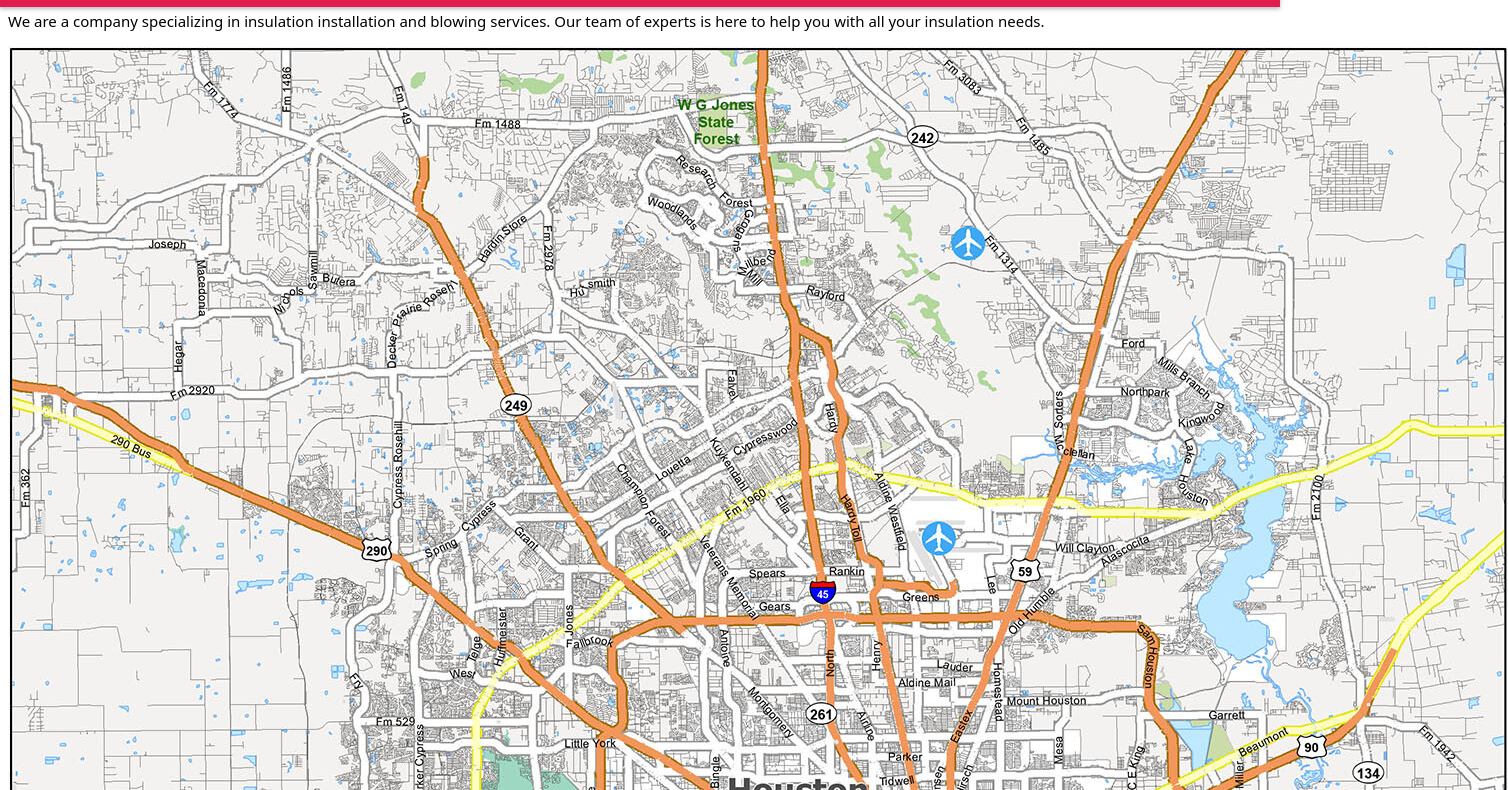
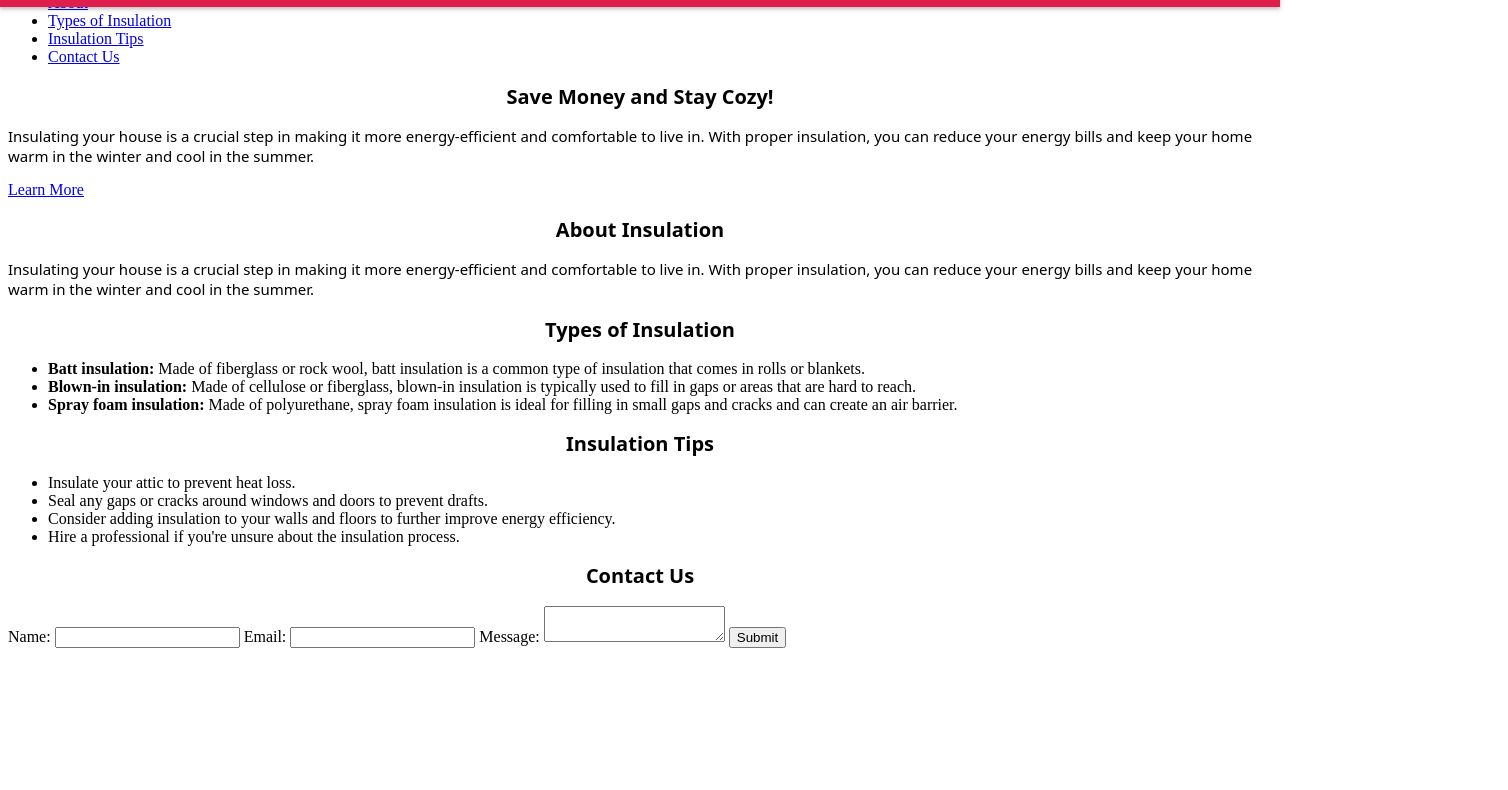
Before and after one commit to MattTeaA13/Insulationandblow, a plain HTML site: page index.html in a window 1280 px wide. Shown: the part 73-863 px from the top of the page, 1508 px wide, since content can reach past the window. After the commit the page ends 800 px from the top, so only its background shows below. Drawn offline with Linux system fonts and the light colour scheme.

Commit message:
Update index.html

```diff
--- a/index.html
+++ b/index.html
@@ -1,57 +1,62 @@
 <!DOCTYPE html>
-<html>
+<html lang="en">
 <head>
+  <meta charset="UTF-8">
+  <meta name="viewport" content="width=device-width, initial-scale=1.0">
   <title>Insulation & Blow</title>
-	<link rel="stylesheet" href="styles.css">
-	<meta name="viewport" content="width=device-width, initial-scale=1">
+  <link rel="stylesheet" type="text/css" href="styles.css">
 </head>
 <body>
   <header>
-		<h1>Insulation & Blow</h1>
+    <header>
+      <h1 class="logo">INSuLATION &amp; BLOW</h1>
     </header>
-
+        <p class="Hello">Hello</p>
     <nav>
-		<a>832-335-1661 - Under Construction</a>
+      <ul>
+        <li><a href="#about">About</a></li>
+        <li><a href="#types">Types of Insulation</a></li>
+        <li><a href="#tips">Insulation Tips</a></li>
+        <li><a href="#contact">Contact Us</a></li>
+      </ul>
     </nav>
-
-	<section>
-		<h2 id="home" style="font-size: 19px;">Welcome to Insulation & Blow</h2>
-		<p>We are a company specializing in insulation installation and blowing services. Our team of experts is here to help you with all your insulation needs.</p>
-		<div id="map-container">
-		  <img id="map-image" src="Map.jpg" alt="Map Image" style="border:30;">
-		  <iframe id="google-map" src="https://www.google.com/maps/embed?pb=!1m18!1m12!1m3!1d443087.54862317536!2d-95.68149441579149!3d29.8174782175602!2m3!1f0!2f0!3f0!3m2!1i1024!2i768!4f13.1!3m3!1m2!1s0x8640b8b4488d8501%3A0xca0d02def365053b!2sHouston%2C%20TX!5e0!3m2!1sen!2sus!4v1680057895553!5m2!1sen!2sus" width="270" height="270" style="border:10;" allowfullscreen="" loading="lazy" referrerpolicy="no-referrer-when-downgrade"></iframe>
+  </header>
+  <main>
+    <section id="hero">
+      <div class="hero-content">
+        <h2>Save Money and Stay Cozy!</h2>
+        <p>Insulating your house is a crucial step in making it more energy-efficient and comfortable to live in. With proper insulation, you can reduce your energy bills and keep your home warm in the winter and cool in the summer.</p>
+        <a href="#types" class="btn">Learn More</a>
       </div>
-		<button id="toggle-map-btn" onclick="toggleMap()">Show Map Instead</button>
-		<h2 id="services">Our Services</h2>
+    </section>
+    <section id="about">
+      <h2>About Insulation</h2>
+      <p>Insulating your house is a crucial step in making it more energy-efficient and comfortable to live in. With proper insulation, you can reduce your energy bills and keep your home warm in the winter and cool in the summer.</p>
+    </section>
+    <section id="types">
+      <h2>Types of Insulation</h2>
       <ul>
-			<li>Attic insulation installation</li>
-			<li>Crawl space insulation installation</li>
-			<li>Wall insulation installation</li>
-			<li>Blowing insulation services</li>
-			<li>And more!</li>
+        <li><strong>Batt insulation:</strong> Made of fiberglass or rock wool, batt insulation is a common type of insulation that comes in rolls or blankets.</li>
+        <li><strong>Blown-in insulation:</strong> Made of cellulose or fiberglass, blown-in insulation is typically used to fill in gaps or areas that are hard to reach.</li>
+        <li><strong>Spray foam insulation:</strong> Made of polyurethane, spray foam insulation is ideal for filling in small gaps and cracks and can create an air barrier.</li>
       </ul>
     </section>
-
-	  <script>
-		function toggleMap() {
-		  var mapContainer = document.getElementById("map-container");
-		  var mapImage = document.getElementById("map-image");
-		  var googleMap = document.getElementById("google-map");
-		  var toggleMapBtn = document.getElementById("toggle-map-btn");
-
-		  if (mapImage.style.display === "none") {
-			mapImage.style.display = "block";
-			googleMap.style.display = "none";
-			toggleMapBtn.textContent = "Show Map Instead";
-		  } else {
-			mapImage.style.display = "none";
-			googleMap.style.display = "block";
-			toggleMapBtn.textContent = "Show Image Instead";
-		  }
-		}
-	  </script>
-	<footer>
-		<p>&copy; 2023 Insulation & Blow. All rights reserved.</p>
-	</footer>
-</body>
-</html>
+    <section id="tips">
+      <h2>Insulation Tips</h2>
+      <ul>
+        <li>Insulate your attic to prevent heat loss.</li>
+        <li>Seal any gaps or cracks around windows and doors to prevent drafts.</li>
+        <li>Consider adding insulation to your walls and floors to further improve energy efficiency.</li>
+        <li>Hire a professional if you're unsure about the insulation process.</li>
+      </ul>
+    </section>
+    <section id="contact">
+      <h2>Contact Us</h2>
+      <form>
+        <label for="name">Name:</label>
+        <input type="text" id="name" name="name">
+        <label for="email">Email:</label>
+        <input type="email" id="email" name="email">
+        <label for="message">Message:</label>
+        <textarea id="message" name="message"></textarea>
+        <input type="submit" value="Submit" class="btn">
```
Lines whose indentation alone changed are shown as unchanged.
